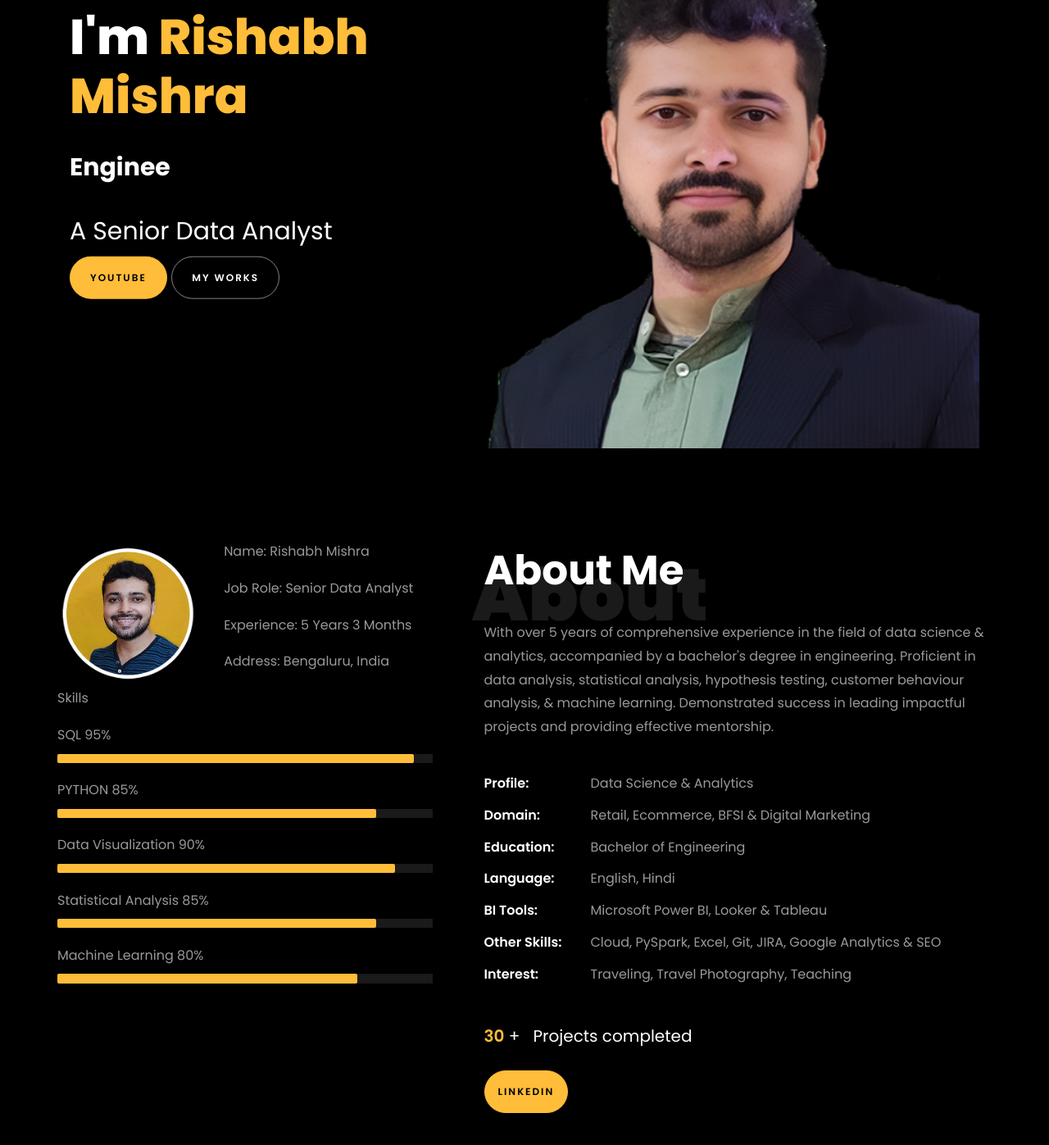
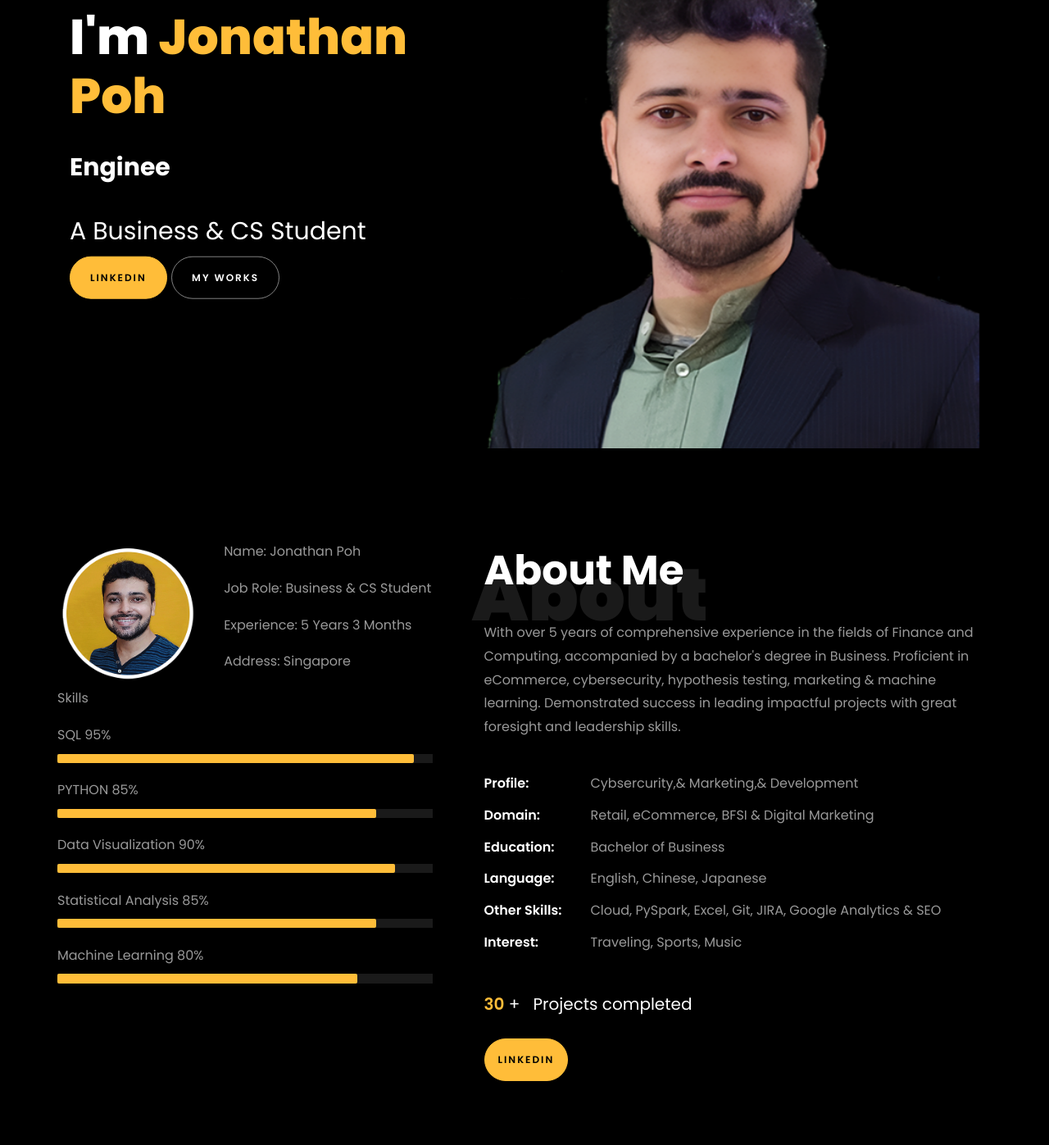
Before and after one commit to japyw/japyw.github.io, a Jekyll site: the page index.html, which Jekyll copies as it is, in a window 1280 px wide and 1400 px high, scrolled down 203 px. Shown: the top 1397 px of the window at 82% size. Built offline with Jekyll 4.4.1, drawn with Linux system fonts in a browser that asks for light colours; some web fonts are replaced; some of the changed text lies outside the part shown.

Commit message:
Update index.html

```diff
--- a/index.html
+++ b/index.html
@@ -1,7 +1,7 @@
 <!DOCTYPE html>
 <html lang="en">
   <head>
-    <title>Rishabh Mishra Portfolio</title>
+    <title>Jonathan Poh Portfolio</title>
     <meta charset="utf-8">
     <meta name="viewport" content="width=device-width, initial-scale=1, shrink-to-fit=no">
 
@@ -119,7 +119,7 @@
 
     <nav class="navbar navbar-expand-lg navbar-dark ftco_navbar ftco-navbar-light site-navbar-target" id="ftco-navbar">
 	    <div class="container">
-	      <a class="navbar-brand" href="index.html">Rishabh Mishra</a>
+	      <a class="navbar-brand" href="index.html">Jonathan Poh</a>
 	      <button class="navbar-toggler js-fh5co-nav-toggle fh5co-nav-toggle" type="button" data-toggle="collapse" data-target="#ftco-nav" aria-controls="ftco-nav" aria-expanded="false" aria-label="Toggle navigation">
 	        <span class="oi oi-menu"></span> Menu
 	      </button>
@@ -147,7 +147,7 @@
 		          <div class="one-forth d-flex  align-items-center ftco-animate" data-scrollax=" properties: { translateY: '70%' }">
 		          	<div class="text">
 		          		<span class="subheading">Hello!</span>
-			            <h1 class="mb-4 mt-3">I'm <span>Rishabh Mishra</span></h1>
+			            <h1 class="mb-4 mt-3">I'm <span>Jonathan Poh</span></h1>
 
 						<!-- Element to contain animated typing -->
 						<span id="typing-animation"></span>
@@ -187,11 +187,11 @@
 
 						<br>
 						<br>
-			            <h2>A Senior Data Analyst</h2>
+			            <h2>A Business & CS Student</h2>
 						<!-- <h2 class="d-flex" style="margin-bottom: 0">With over 5 years of experience</h2> -->
 						<!-- <br> -->
-			            <p><a href="https://www.youtube.com/@RishabhMishraOfficial" class="btn btn-primary py-3 px-4">YouTube</a>
-							<a href="https://github.com/rishabhnmishra" class="btn btn-white btn-outline-white py-3 px-4">My works</a></p>
+			            <p><a href="https://www.linkedin.com/in/japyw" class="btn btn-primary py-3 px-4">Linkedin</a>
+							<a href="https://github.com/japyw" class="btn btn-white btn-outline-white py-3 px-4">My works</a></p>
 		            </div>
 		          </div>
 	        	</div>
@@ -219,10 +219,10 @@
 									<!-- Details next to profile image -->
 									<div class="col-sm-6 col-md-7">
 									  <div class="about-info">
-										<p><span class="title-s">Name: </span> <span>Rishabh Mishra</span></p>
-										<p><span class="title-s">Job Role: </span> <span>Senior Data Analyst</span></p>
+										<p><span class="title-s">Name: </span> <span>Jonathan Poh</span></p>
+										<p><span class="title-s">Job Role: </span> <span>Business & CS Student</span></p>
 										<p><span class="title-s">Experience: </span> <span>5 Years 3 Months</span></p>
-										<p><span class="title-s">Address: </span> <span>Bengaluru, India</span></p>
+										<p><span class="title-s">Address: </span> <span>Singapore</span></p>
 									  </div>
 									</div>
 								  </div>
@@ -270,17 +270,16 @@
 								<h1 class="big">About</h1>
 								<h2 class="mb-4">About Me</h2>
 
-								<p>With over 5 years of comprehensive experience in the field of data science & analytics, accompanied by a bachelor's degree in engineering.
-									Proficient in data analysis, statistical analysis, hypothesis testing, customer behaviour analysis, &amp; machine learning.
-									Demonstrated success in leading impactful projects and providing effective mentorship.</p>
+								<p>With over 5 years of comprehensive experience in the fields of Finance and Computing, accompanied by a bachelor's degree in Business.
+									Proficient in eCommerce, cybersecurity, hypothesis testing, marketing &amp; machine learning.
+									Demonstrated success in leading impactful projects with great foresight and leadership skills.</p>
 								<ul class="about-info mt-4 px-md-0 px-2">
-									<li class="d-flex"><span>Profile:</span> <span>Data Science &amp; Analytics</span></li>
-									<li class="d-flex"><span>Domain:</span> <span>Retail, Ecommerce, BFSI &amp; Digital Marketing</span></li>
-									<li class="d-flex"><span>Education:</span> <span>Bachelor of Engineering</span></li>
-									<li class="d-flex"><span>Language:</span> <span>English, Hindi</span></li>
-									<li class="d-flex"><span>BI Tools:</span> <span>Microsoft Power BI, Looker &amp; Tableau</span></li>
+									<li class="d-flex"><span>Profile:</span> <span>Cybsercurity,&amp; Marketing,&amp; Development</span></li>
+									<li class="d-flex"><span>Domain:</span> <span>Retail, eCommerce, BFSI &amp; Digital Marketing</span></li>
+									<li class="d-flex"><span>Education:</span> <span>Bachelor of Business</span></li>
+									<li class="d-flex"><span>Language:</span> <span>English, Chinese, Japanese</span></li>
 									<li class="d-flex"><span>Other Skills:</span> <span>Cloud, PySpark, Excel, Git, JIRA, Google Analytics &amp; SEO</span></li>
-									<li class="d-flex"><span>Interest:</span> <span>Traveling, Travel Photography, Teaching</span></li>
+									<li class="d-flex"><span>Interest:</span> <span>Traveling, Sports, Music</span></li>
 
 								</ul>
 							</div>
@@ -293,7 +292,7 @@
 									<span class="number" data-number="30">0</span> <span>+</span>
 									<span>&nbsp; Projects completed</span>
 								</p>
-								<p><a href="https://www.linkedin.com/in/rishabhnmishra/" class="btn btn-primary py-3 px-3">LinkedIn</a></p>
+								<p><a href="https://www.linkedin.com/in/japyw/" class="btn btn-primary py-3 px-3">LinkedIn</a></p>
 							</div>
 						</div>
 					</div>
```
